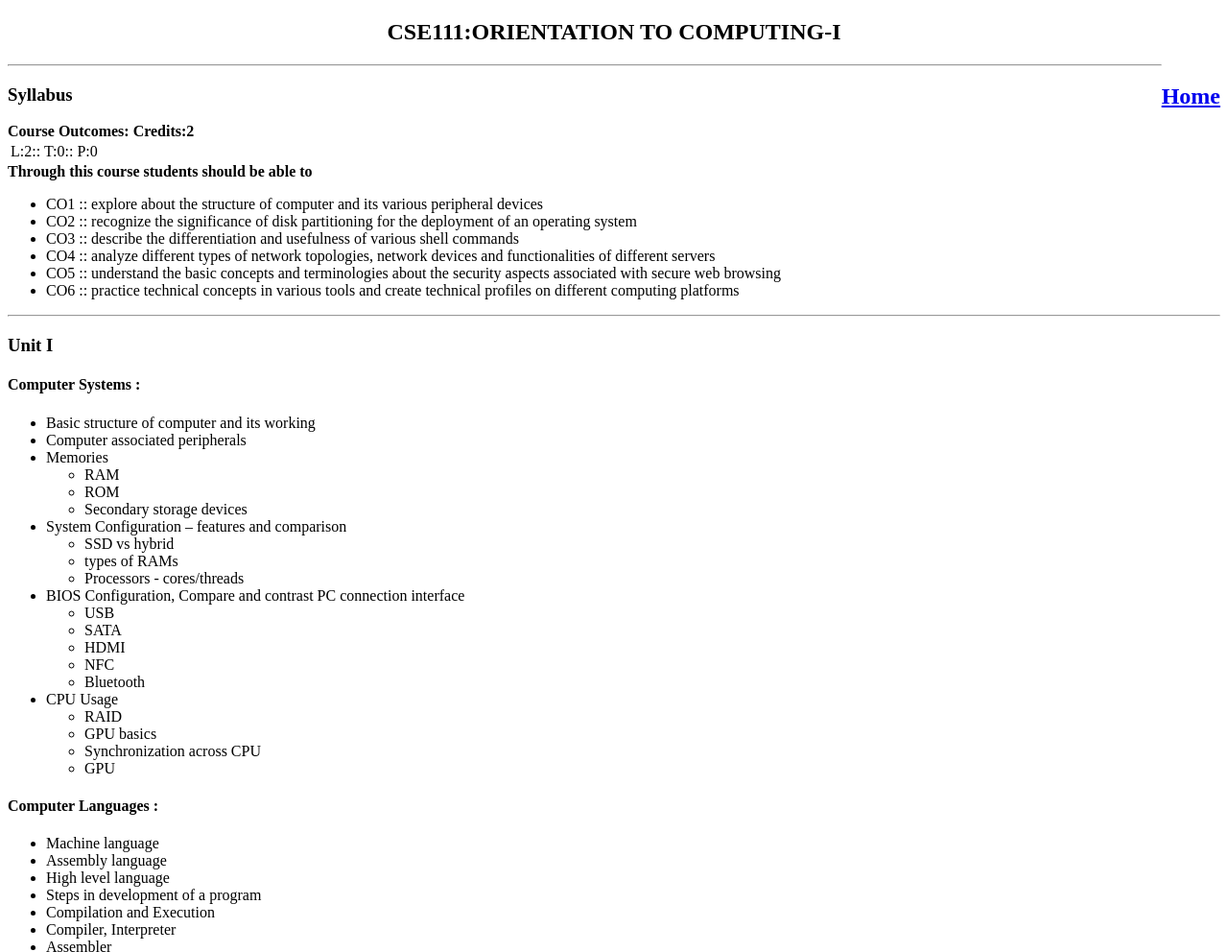
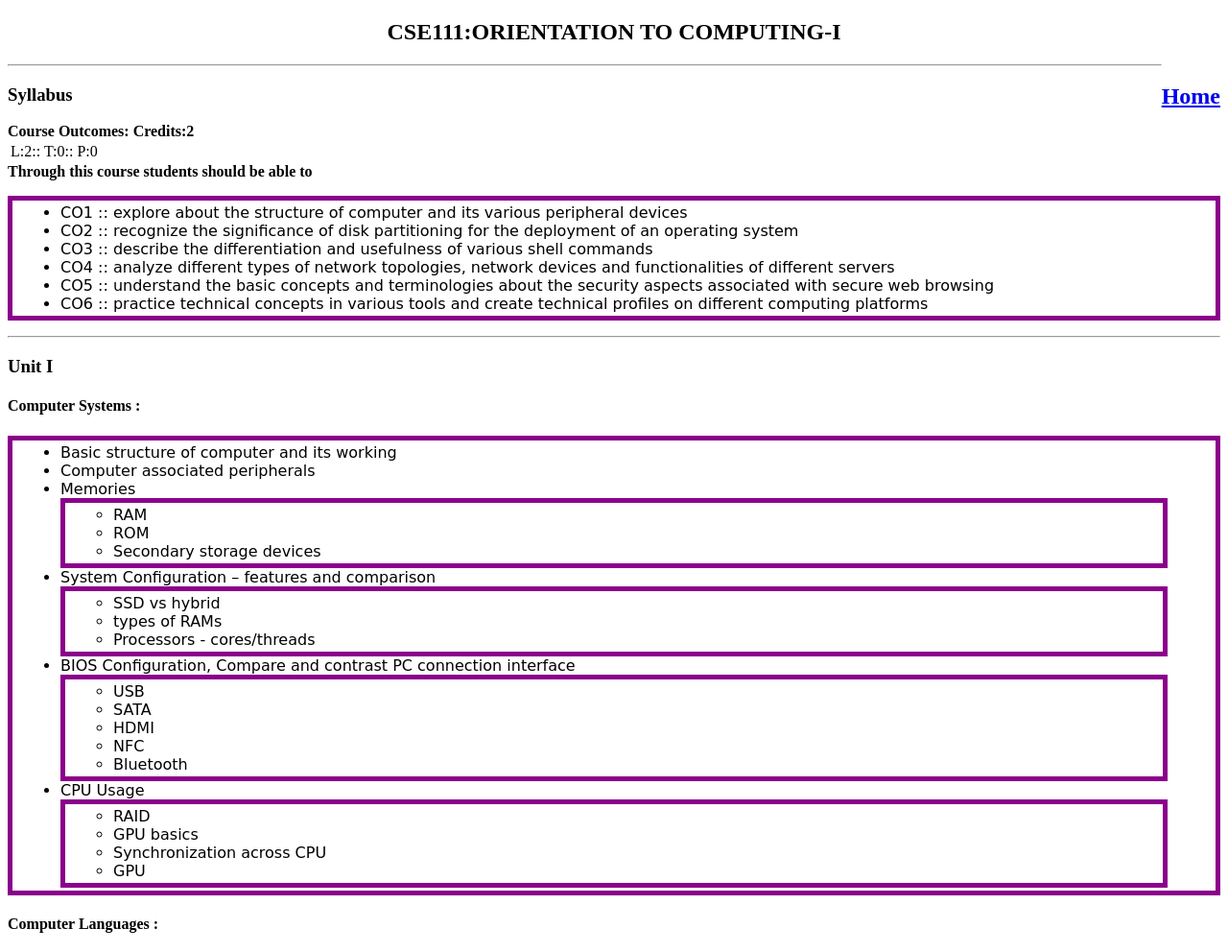
Before and after one commit to thecoatcard/Notes, a plain HTML site: page CSE111 ORIENTATION TO COMPUTING-I.html in a window 1280 px wide. Shown: the top 992 px of the page at 96% size. Drawn offline with Linux system fonts and the light colour scheme.

Commit message:
Update CSE111 ORIENTATION TO COMPUTING-I.html

```diff
--- a/CSE111 ORIENTATION TO COMPUTING-I.html
+++ b/CSE111 ORIENTATION TO COMPUTING-I.html
@@ -7,6 +7,16 @@
     <meta name="viewport" content="width=device-width, initial-scale=1.0">
     <title>CSE111:ORIENTATION TO COMPUTING-I</title>
         <link rel="shortcut icon" href="favicon.ico" type="image/x-icon">
+    <style>
+        ul{border: 5px solid rgb(14, 73, 235);
+    border-color: rgb(139, 0, 139);
+    padding: 3px 50px;
+    font-family: cursive;
+}
+h1{
+    font-family: system-ui, -apple-system, BlinkMacSystemFont, 'Segoe UI', Roboto, Oxygen, Ubuntu, Cantarell, 'Open Sans', 'Helvetica Neue', sans-serif;
+}
+    </style>
 </head>
 
 <body><div style="clear: both"></div>
```
